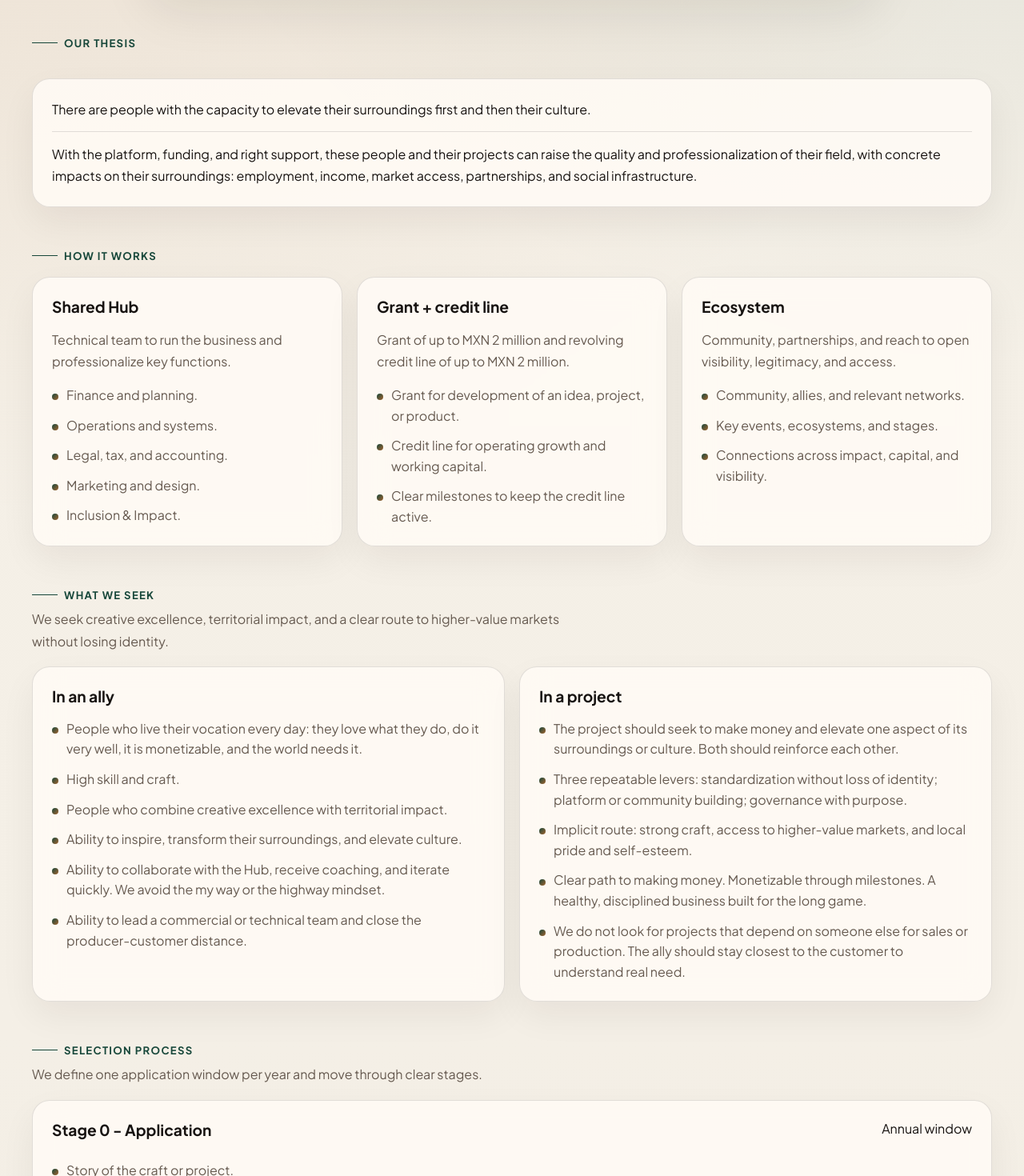
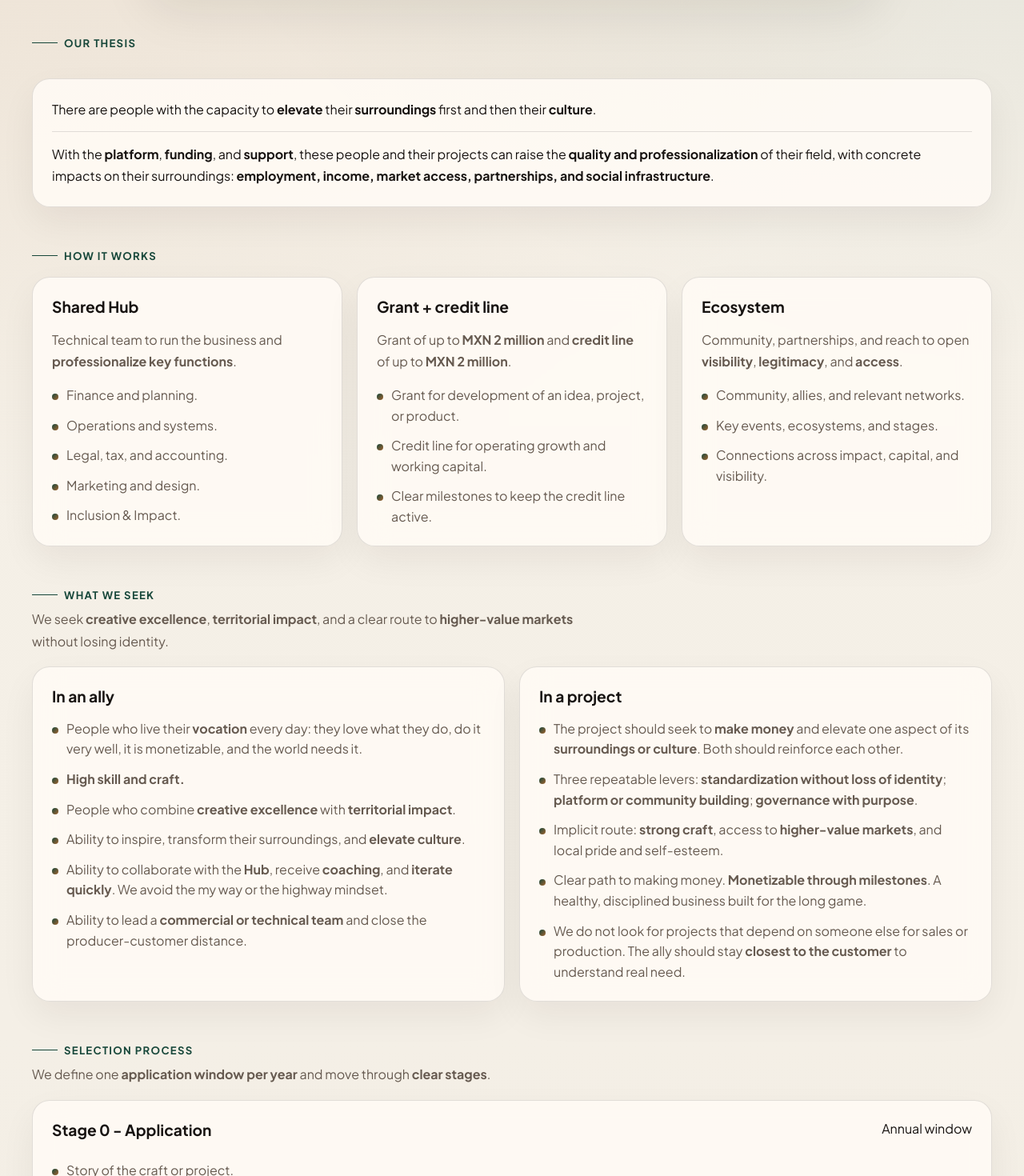
Before and after one commit to luisvega93/cataliza, a Next.js app: page /cataliza/en in a window 1280 px wide. Shown: the part 820-2290 px from the top of the page at 80% size. Built offline with nearby package versions, Linux system fonts and the light colour scheme.

Commit message:
Emphasize key concepts on landing page

```diff
--- a/src/app/(site)/[locale]/page.tsx
+++ b/src/app/(site)/[locale]/page.tsx
@@ -2,7 +2,7 @@ import Link from "next/link";
 import { notFound } from "next/navigation";
 
 import { ApplicationForm } from "@/components/application-form";
-import { getPublicCopy } from "@/content/public-site";
+import { getPublicCopy, type RichText } from "@/content/public-site";
 import { getPublicSectionHash, getPublicSectionId } from "@/content/site-sections";
 import { isLocale } from "@/lib/i18n";
 import { resolveParams } from "@/lib/route-params";
@@ -13,15 +13,29 @@ type PublicPageProps = {
 
 type SectionIntroProps = {
   label: string;
-  summary?: string;
+  summary?: RichText;
 };
+
+function renderRichText(content: RichText, keyPrefix: string) {
+  if (typeof content === "string") {
+    return content;
+  }
+
+  return content.map((part, index) =>
+    part.emphasis ? (
+      <strong key={`${keyPrefix}-${index}`}>{part.text}</strong>
+    ) : (
+      <span key={`${keyPrefix}-${index}`}>{part.text}</span>
+    ),
+  );
+}
 
 function SectionIntro({ label, summary }: SectionIntroProps) {
   return (
     <div className="section-heading compact">
       <span className="eyebrow">{label}</span>
       <h2 className="sr-only">{label}</h2>
-      {summary ? <p className="section-summary">{summary}</p> : null}
+      {summary ? <p className="section-summary">{renderRichText(summary, `${label}-summary`)}</p> : null}
     </div>
   );
 }
@@ -80,8 +94,8 @@ export default async function PublicPage({ params }: PublicPageProps) {
         <SectionIntro label={copy.thesis.eyebrow} />
         <div className="stack-list">
           <article className="thesis-card">
-            {copy.thesis.lines.map((line) => (
-              <p key={line}>{line}</p>
+            {copy.thesis.lines.map((line, index) => (
+              <p key={`thesis-line-${index}`}>{renderRichText(line, `thesis-line-${index}`)}</p>
             ))}
           </article>
         </div>
@@ -93,10 +107,10 @@ export default async function PublicPage({ params }: PublicPageProps) {
           {copy.model.cards.map((card) => (
             <article className="feature-card" key={card.title}>
               <h3>{card.title}</h3>
-              {card.summary ? <p>{card.summary}</p> : null}
+              {card.summary ? <p>{renderRichText(card.summary, `${card.title}-summary`)}</p> : null}
               <ul className="card-list">
-                {card.bullets.map((item) => (
-                  <li key={item}>{item}</li>
+                {card.bullets.map((item, index) => (
+                  <li key={`${card.title}-bullet-${index}`}>{renderRichText(item, `${card.title}-bullet-${index}`)}</li>
                 ))}
               </ul>
             </article>
@@ -111,8 +125,8 @@ export default async function PublicPage({ params }: PublicPageProps) {
             <article className="feature-card" key={group.title}>
               <h3>{group.title}</h3>
               <ul className="card-list">
-                {group.points.map((point) => (
-                  <li key={point}>{point}</li>
+                {group.points.map((point, index) => (
+                  <li key={`${group.title}-point-${index}`}>{renderRichText(point, `${group.title}-point-${index}`)}</li>
                 ))}
               </ul>
             </article>
--- a/src/content/public-site.en.ts
+++ b/src/content/public-site.en.ts
@@ -30,8 +30,28 @@ export const publicCopyEn: PublicCopy = {
   thesis: {
     eyebrow: "Our thesis",
     lines: [
-      "There are people with the capacity to elevate their surroundings first and then their culture.",
-      "With the platform, funding, and right support, these people and their projects can raise the quality and professionalization of their field, with concrete impacts on their surroundings: employment, income, market access, partnerships, and social infrastructure.",
+      [
+        { text: "There are people with the capacity to " },
+        { text: "elevate", emphasis: true },
+        { text: " their " },
+        { text: "surroundings", emphasis: true },
+        { text: " first and then their " },
+        { text: "culture", emphasis: true },
+        { text: "." },
+      ],
+      [
+        { text: "With the " },
+        { text: "platform", emphasis: true },
+        { text: ", " },
+        { text: "funding", emphasis: true },
+        { text: ", and " },
+        { text: "support", emphasis: true },
+        { text: ", these people and their projects can raise the " },
+        { text: "quality and professionalization", emphasis: true },
+        { text: " of their field, with concrete impacts on their surroundings: " },
+        { text: "employment, income, market access, partnerships, and social infrastructure", emphasis: true },
+        { text: "." },
+      ],
     ],
   },
   model: {
@@ -39,7 +59,11 @@ export const publicCopyEn: PublicCopy = {
     cards: [
       {
         title: "Shared Hub",
-        summary: "Technical team to run the business and professionalize key functions.",
+        summary: [
+          { text: "Technical team to run the business and " },
+          { text: "professionalize key functions", emphasis: true },
+          { text: "." },
+        ],
         bullets: [
           "Finance and planning.",
           "Operations and systems.",
@@ -50,7 +74,15 @@ export const publicCopyEn: PublicCopy = {
       },
       {
         title: "Grant + credit line",
-        summary: "Grant of up to MXN 2 million and revolving credit line of up to MXN 2 million.",
+        summary: [
+          { text: "Grant of up to " },
+          { text: "MXN 2 million", emphasis: true },
+          { text: " and " },
+          { text: "credit line", emphasis: true },
+          { text: " of up to " },
+          { text: "MXN 2 million", emphasis: true },
+          { text: "." },
+        ],
         bullets: [
           "Grant for development of an idea, project, or product.",
           "Credit line for operating growth and working capital.",
@@ -59,7 +91,15 @@ export const publicCopyEn: PublicCopy = {
       },
       {
         title: "Ecosystem",
-        summary: "Community, partnerships, and reach to open visibility, legitimacy, and access.",
+        summary: [
+          { text: "Community, partnerships, and reach to open " },
+          { text: "visibility", emphasis: true },
+          { text: ", " },
+          { text: "legitimacy", emphasis: true },
+          { text: ", and " },
+          { text: "access", emphasis: true },
+          { text: "." },
+        ],
         bullets: [
           "Community, allies, and relevant networks.",
           "Key events, ecosystems, and stages.",
@@ -70,35 +110,102 @@ export const publicCopyEn: PublicCopy = {
   },
   search: {
     eyebrow: "What we seek",
-    summary:
-      "We seek creative excellence, territorial impact, and a clear route to higher-value markets without losing identity.",
+    summary: [
+      { text: "We seek " },
+      { text: "creative excellence", emphasis: true },
+      { text: ", " },
+      { text: "territorial impact", emphasis: true },
+      { text: ", and a clear route to " },
+      { text: "higher-value markets", emphasis: true },
+      { text: " without losing identity." },
+    ],
     groups: [
       {
         title: "In an ally",
         points: [
-          "People who live their vocation every day: they love what they do, do it very well, it is monetizable, and the world needs it.",
-          "High skill and craft.",
-          "People who combine creative excellence with territorial impact.",
-          "Ability to inspire, transform their surroundings, and elevate culture.",
-          "Ability to collaborate with the Hub, receive coaching, and iterate quickly. We avoid the my way or the highway mindset.",
-          "Ability to lead a commercial or technical team and close the producer-customer distance.",
+          [
+            { text: "People who live their " },
+            { text: "vocation", emphasis: true },
+            { text: " every day: they love what they do, do it very well, it is monetizable, and the world needs it." },
+          ],
+          [{ text: "High skill and craft.", emphasis: true }],
+          [
+            { text: "People who combine " },
+            { text: "creative excellence", emphasis: true },
+            { text: " with " },
+            { text: "territorial impact", emphasis: true },
+            { text: "." },
+          ],
+          [
+            { text: "Ability to inspire, transform their surroundings, and " },
+            { text: "elevate culture", emphasis: true },
+            { text: "." },
+          ],
+          [
+            { text: "Ability to collaborate with the " },
+            { text: "Hub", emphasis: true },
+            { text: ", receive " },
+            { text: "coaching", emphasis: true },
+            { text: ", and " },
+            { text: "iterate quickly", emphasis: true },
+            { text: ". We avoid the my way or the highway mindset." },
+          ],
+          [
+            { text: "Ability to lead a " },
+            { text: "commercial or technical team", emphasis: true },
+            { text: " and close the producer-customer distance." },
+          ],
         ],
       },
       {
         title: "In a project",
         points: [
-          "The project should seek to make money and elevate one aspect of its surroundings or culture. Both should reinforce each other.",
-          "Three repeatable levers: standardization without loss of identity; platform or community building; governance with purpose.",
-          "Implicit route: strong craft, access to higher-value markets, and local pride and self-esteem.",
-          "Clear path to making money. Monetizable through milestones. A healthy, disciplined business built for the long game.",
-          "We do not look for projects that depend on someone else for sales or production. The ally should stay closest to the customer to understand real need.",
+          [
+            { text: "The project should seek to " },
+            { text: "make money", emphasis: true },
+            { text: " and elevate one aspect of its " },
+            { text: "surroundings or culture", emphasis: true },
+            { text: ". Both should reinforce each other." },
+          ],
+          [
+            { text: "Three repeatable levers: " },
+            { text: "standardization without loss of identity", emphasis: true },
+            { text: "; " },
+            { text: "platform or community building", emphasis: true },
+            { text: "; " },
+            { text: "governance with purpose", emphasis: true },
+            { text: "." },
+          ],
+          [
+            { text: "Implicit route: " },
+            { text: "strong craft", emphasis: true },
+            { text: ", access to " },
+            { text: "higher-value markets", emphasis: true },
+            { text: ", and local pride and self-esteem." },
+          ],
+          [
+            { text: "Clear path to making money. " },
+            { text: "Monetizable through milestones", emphasis: true },
+            { text: ". A healthy, disciplined business built for the long game." },
+          ],
+          [
+            { text: "We do not look for projects that depend on someone else for sales or production. The ally should stay " },
+            { text: "closest to the customer", emphasis: true },
+            { text: " to understand real need." },
+          ],
         ],
       },
     ],
   },
   process: {
     eyebrow: "Selection process",
-    summary: "We define one application window per year and move through clear stages.",
+    summary: [
+      { text: "We define one " },
+      { text: "application window per year", emphasis: true },
+      { text: " and move through " },
+      { text: "clear stages", emphasis: true },
+      { text: "." },
+    ],
     stages: [
       {
         title: "Stage 0 - Application",
--- a/src/content/public-site.es.ts
+++ b/src/content/public-site.es.ts
@@ -30,8 +30,28 @@ export const publicCopyEs: PublicCopy = {
   thesis: {
     eyebrow: "Nuestra tesis",
     lines: [
-      "Hay personas con la capacidad de elevar primero su entorno y luego su cultura.",
-      "Con la plataforma, el fondeo y el acompañamiento adecuados, estas personas y sus proyectos pueden elevar la calidad y profesionalización de su campo, con impactos concretos en su entorno: empleo, ingresos, acceso a mercados, alianzas e infraestructura social.",
+      [
+        { text: "Hay personas con la capacidad de " },
+        { text: "elevar", emphasis: true },
+        { text: " primero su " },
+        { text: "entorno", emphasis: true },
+        { text: " y luego su " },
+        { text: "cultura", emphasis: true },
+        { text: "." },
+      ],
+      [
+        { text: "Con la " },
+        { text: "plataforma", emphasis: true },
+        { text: ", el " },
+        { text: "fondeo", emphasis: true },
+        { text: " y el " },
+        { text: "acompañamiento", emphasis: true },
+        { text: " adecuados, estas personas y sus proyectos pueden elevar la " },
+        { text: "calidad y profesionalización", emphasis: true },
+        { text: " de su campo, con impactos concretos en su entorno: " },
+        { text: "empleo, ingresos, acceso a mercados, alianzas e infraestructura social", emphasis: true },
+        { text: "." },
+      ],
     ],
   },
   model: {
@@ -39,7 +59,11 @@ export const publicCopyEs: PublicCopy = {
     cards: [
       {
         title: "Hub compartido",
-        summary: "Equipo técnico para administrar el negocio y profesionalizar las funciones clave.",
+        summary: [
+          { text: "Equipo técnico para administrar el negocio y " },
+          { text: "profesionalizar las funciones clave", emphasis: true },
+          { text: "." },
+        ],
         bullets: [
           "Finanzas y planeación.",
           "Operaciones y sistemas.",
@@ -50,7 +74,15 @@ export const publicCopyEs: PublicCopy = {
       },
       {
         title: "Grant + línea de crédito",
-        summary: "Grant de hasta 2 millones MXN y línea de crédito revolvente de hasta 2 millones MXN.",
+        summary: [
+          { text: "Grant de hasta " },
+          { text: "2 millones MXN", emphasis: true },
+          { text: " y " },
+          { text: "línea de crédito", emphasis: true },
+          { text: " revolvente de hasta " },
+          { text: "2 millones MXN", emphasis: true },
+          { text: "." },
+        ],
         bullets: [
           "Grant para desarrollo de idea, proyecto o producto.",
           "Línea de crédito para crecimiento operativo y capital de trabajo.",
@@ -59,7 +91,15 @@ export const publicCopyEs: PublicCopy = {
       },
       {
         title: "Ecosistema",
-        summary: "Comunidad, alianzas y alcance para abrir visibilidad, legitimidad y acceso.",
+        summary: [
+          { text: "Comunidad, alianzas y alcance para abrir " },
+          { text: "visibilidad", emphasis: true },
+          { text: ", " },
+          { text: "legitimidad", emphasis: true },
+          { text: " y " },
+          { text: "acceso", emphasis: true },
+          { text: "." },
+        ],
         bullets: [
           "Comunidad, aliados y redes relevantes.",
           "Eventos, ecosistemas y escenarios clave.",
@@ -70,35 +110,102 @@ export const publicCopyEs: PublicCopy = {
   },
   search: {
     eyebrow: "Qué buscamos",
-    summary:
-      "Buscamos excelencia creativa, impacto territorial y una ruta clara a mercados de alto valor sin perder identidad.",
+    summary: [
+      { text: "Buscamos " },
+      { text: "excelencia creativa", emphasis: true },
+      { text: ", " },
+      { text: "impacto territorial", emphasis: true },
+      { text: " y una ruta clara a " },
+      { text: "mercados de alto valor", emphasis: true },
+      { text: " sin perder identidad." },
+    ],
     groups: [
       {
         title: "En un aliado",
         points: [
-          "Personas que vivan diariamente su vocación: aman lo que hacen, lo hacen muy bien, es monetizable y el mundo lo necesita.",
-          "Alta habilidad y oficio.",
-          "Personas que combinan excelencia creativa con impacto territorial.",
-          "Capacidad de inspirar, transformar entorno y elevar cultura.",
-          "Capacidad de colaborar con el Hub, recibir coaching e iterar rápido. Evitamos el my way or the highway.",
-          "Capacidad de liderar equipo comercial o técnico para cerrar la distancia productor-consumidor.",
+          [
+            { text: "Personas que vivan diariamente su " },
+            { text: "vocación", emphasis: true },
+            { text: ": aman lo que hacen, lo hacen muy bien, es monetizable y el mundo lo necesita." },
+          ],
+          [{ text: "Alta habilidad y oficio.", emphasis: true }],
+          [
+            { text: "Personas que combinan " },
+            { text: "excelencia creativa", emphasis: true },
+            { text: " con " },
+            { text: "impacto territorial", emphasis: true },
+            { text: "." },
+          ],
+          [
+            { text: "Capacidad de inspirar, transformar entorno y " },
+            { text: "elevar cultura", emphasis: true },
+            { text: "." },
+          ],
+          [
+            { text: "Capacidad de colaborar con el " },
+            { text: "Hub", emphasis: true },
+            { text: ", recibir " },
+            { text: "coaching", emphasis: true },
+            { text: " e " },
+            { text: "iterar rápido", emphasis: true },
+            { text: ". Evitamos el my way or the highway." },
+          ],
+          [
+            { text: "Capacidad de liderar " },
+            { text: "equipo comercial o técnico", emphasis: true },
+            { text: " para cerrar la distancia productor-consumidor." },
+          ],
         ],
       },
       {
         title: "En un proyecto",
         points: [
-          "El proyecto debe buscar hacer dinero y elevar un aspecto de su entorno o cultura. Ambas se deben reforzar mutuamente.",
-          "Tres palancas repetibles: estandarización sin pérdida de identidad; construcción de plataformas o comunidad; gobernanza con propósito.",
-          "Ruta implícita: oficio fuerte, acceso a mercados de alto valor, orgullo y autoestima local.",
-          "Camino claro hacia hacer dinero. Monetizable con hitos. Negocio sano, con disciplina y juego largo.",
-          "No buscamos proyectos que dependan de alguien más para ventas o producción. El aliado debe ser el más cercano al cliente para entender necesidad real.",
+          [
+            { text: "El proyecto debe buscar " },
+            { text: "hacer dinero", emphasis: true },
+            { text: " y elevar un aspecto de su " },
+            { text: "entorno o cultura", emphasis: true },
+            { text: ". Ambas se deben reforzar mutuamente." },
+          ],
+          [
+            { text: "Tres palancas repetibles: " },
+            { text: "estandarización sin pérdida de identidad", emphasis: true },
+            { text: "; construcción de " },
+            { text: "plataformas o comunidad", emphasis: true },
+            { text: "; " },
+            { text: "gobernanza con propósito", emphasis: true },
+            { text: "." },
+          ],
+          [
+            { text: "Ruta implícita: " },
+            { text: "oficio fuerte", emphasis: true },
+            { text: ", acceso a " },
+            { text: "mercados de alto valor", emphasis: true },
+            { text: ", orgullo y autoestima local." },
+          ],
+          [
+            { text: "Camino claro hacia hacer dinero. " },
+            { text: "Monetizable con hitos", emphasis: true },
+            { text: ". Negocio sano, con disciplina y juego largo." },
+          ],
+          [
+            { text: "No buscamos proyectos que dependan de alguien más para ventas o producción. El aliado debe ser el " },
+            { text: "más cercano al cliente", emphasis: true },
+            { text: " para entender necesidad real." },
+          ],
         ],
       },
     ],
   },
   process: {
     eyebrow: "Proceso de selección",
-    summary: "Definimos una ventana de aplicación por año y avanzamos por etapas claras.",
+    summary: [
+      { text: "Definimos una " },
+      { text: "ventana de aplicación por año", emphasis: true },
+      { text: " y avanzamos por " },
+      { text: "etapas claras", emphasis: true },
+      { text: "." },
+    ],
     stages: [
       {
         title: "Etapa 0 - Aplicación",
```
Also changed, not shown: src/content/public-site.ts (+12 -5 lines).
